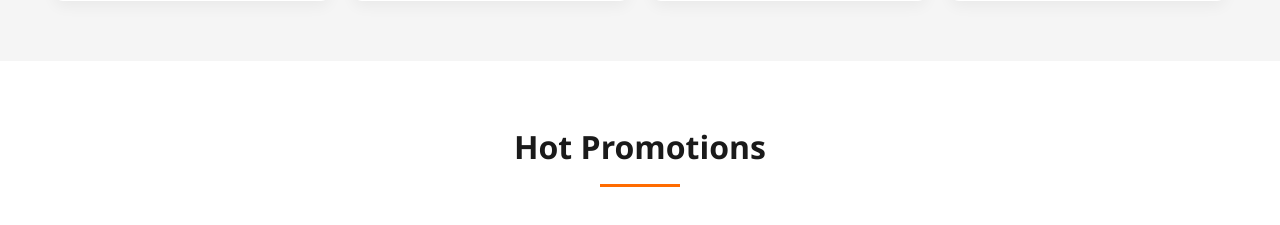
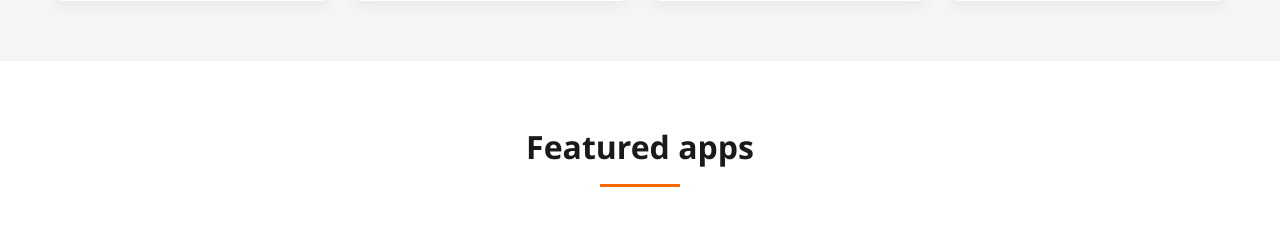
Before and after one commit to nguyenthangartemis-cyber/Web2025-1, a plain HTML site: page SSon Studio/index.html in a window 1280 px wide. Shown: the part 1200-1425 px from the top of the page. Drawn offline with Linux system fonts and the light colour scheme.

Commit message:
Update index.html

```diff
--- a/SSon Studio/index.html
+++ b/SSon Studio/index.html
@@ -87,7 +87,7 @@
     <!-- Promotions -->
     <section class="promotions">
         <div class="container">
-            <h2 class="section-title">Hot Promotions</h2>
+            <h2 class="section-title">Featured apps</h2>
             <div class="promo-grid">
                 <div class="promo-card large">
                     <img src="BetterImage_1756090920394.jpeg" alt="Summer Sale">
```
